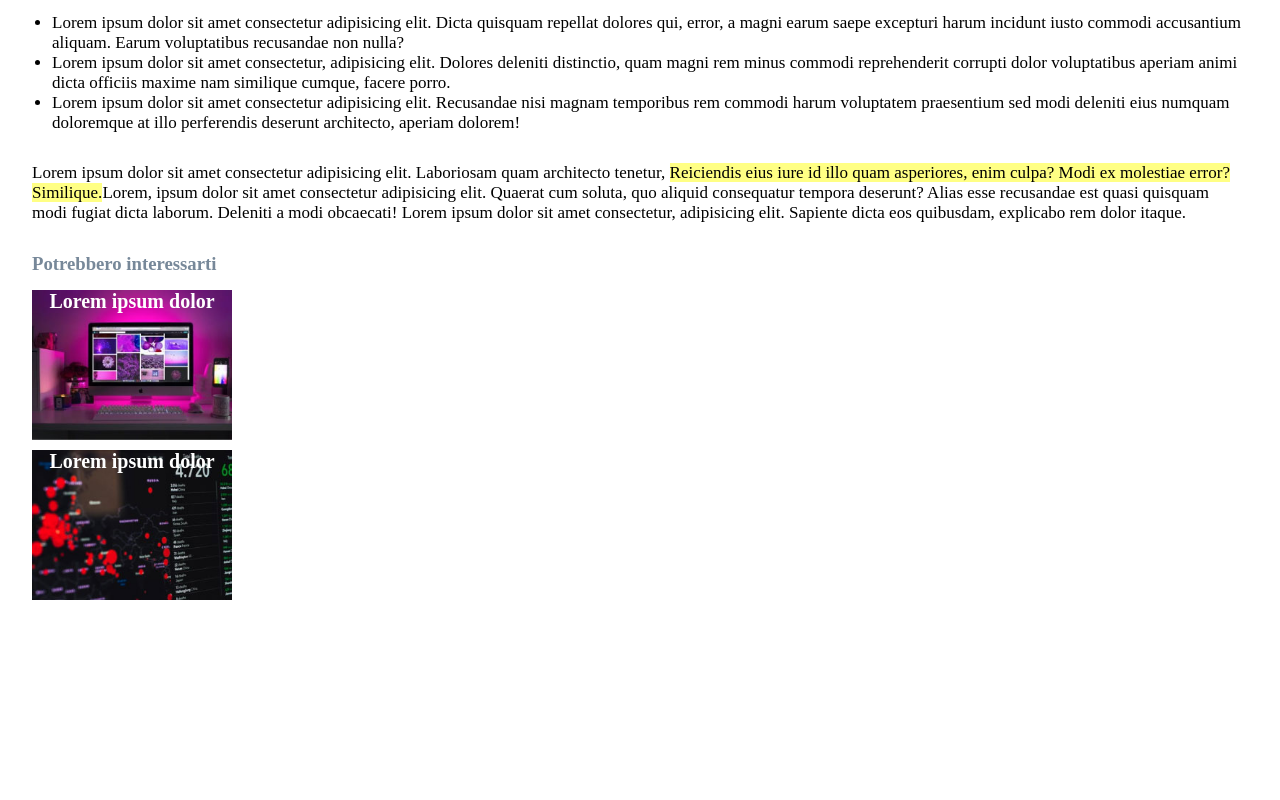
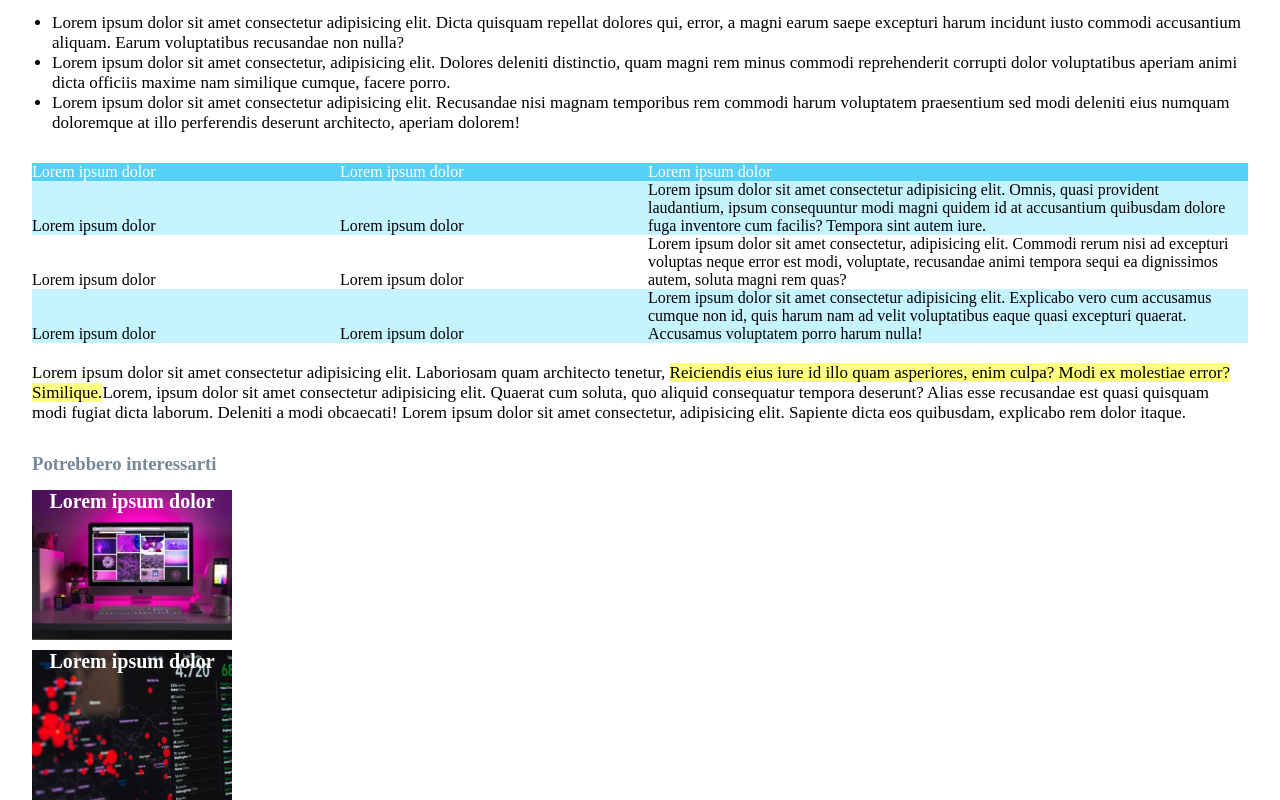
Before and after one commit to zhLisha/html-css-booleaner, a plain HTML site: page BONUS/index.html in a window 1280 px wide. Shown: the part 773-1573 px from the top of the page. Before the commit the page ends 1373 px from the top, so only its background shows below. Drawn offline with Linux system fonts and the light colour scheme.

Commit message:
new table

```diff
--- a/BONUS/CSS/style.css
+++ b/BONUS/CSS/style.css
@@ -68,7 +68,7 @@ ul{
 
 /* sezione5 */
 
-.table-first{
+/* .table-first{
    margin-bottom: 30px;
 }
 .th-color{
@@ -79,7 +79,36 @@ ul{
 
 .td-color{
     background-color: lightblue;
+} */
+
+.row1{
+    background-color:#55d1f7;
+    color: white;
 }
+
+
+.row-left{
+    width: 25%;
+    display: inline-block;
+
+}
+
+.row-center{
+    width: 25%;
+    display: inline-block;
+
+}
+
+.row-right{
+    width: 48%;
+    display: inline-block;
+}
+
+.row-pari{
+
+    background-color: rgb(197, 243, 255);
+}
+
 
 /* footer */
 footer{
--- a/BONUS/index.html
+++ b/BONUS/index.html
@@ -72,9 +72,52 @@
                 </tr>
             </table>
         </section> -->
-
+        <!-- tabella -->
         <section>
-
+            <div class="row1">
+                <div class="row-left">
+                    <span>Lorem ipsum dolor</span>
+                </div>
+                <div class="row-center">
+                    <span>Lorem ipsum dolor</span>
+                </div>
+                <div class="row-right">
+                    <span>Lorem ipsum dolor</span>
+                </div>
+            </div>
+            <div class="row-pari">
+                <div class="row-left">
+                    <span class="column-text">Lorem ipsum dolor</span>
+                </div>
+                <div class="row-center">
+                    <span class="column-text">Lorem ipsum dolor</span>
+                </div>
+                <div class="row-right">
+                    <span>Lorem ipsum dolor sit amet consectetur adipisicing elit. Omnis, quasi provident laudantium, ipsum consequuntur modi magni quidem id at accusantium quibusdam dolore fuga inventore cum facilis? Tempora sint autem iure.</span>
+                </div>
+            </div>
+            <div class="row3">
+                <div class="row-left">
+                    <span class="column-text">Lorem ipsum dolor</span>
+                </div>
+                <div class="row-center">
+                    <span class="column-text">Lorem ipsum dolor</span>
+                </div>
+                <div class="row-right">
+                    <span>Lorem ipsum dolor sit amet consectetur, adipisicing elit. Commodi rerum nisi ad excepturi voluptas neque error est modi, voluptate, recusandae animi tempora sequi ea dignissimos autem, soluta magni rem quas?</span>
+                </div>
+            </div>
+            <div class="row-pari">
+                <div class="row-left">
+                    <span class="column-text">Lorem ipsum dolor</span>
+                </div>
+                <div class="row-center">
+                    <span class="column-text"> Lorem ipsum dolor</span>
+                </div>
+                <div class="row-right">
+                    <span>Lorem ipsum dolor sit amet consectetur adipisicing elit. Explicabo vero cum accusamus cumque non id, quis harum nam ad velit voluptatibus eaque quasi excepturi quaerat. Accusamus voluptatem porro harum nulla!</span>
+                </div>
+            </div>
         </section>
 
         <section class="paragrafo">
```
